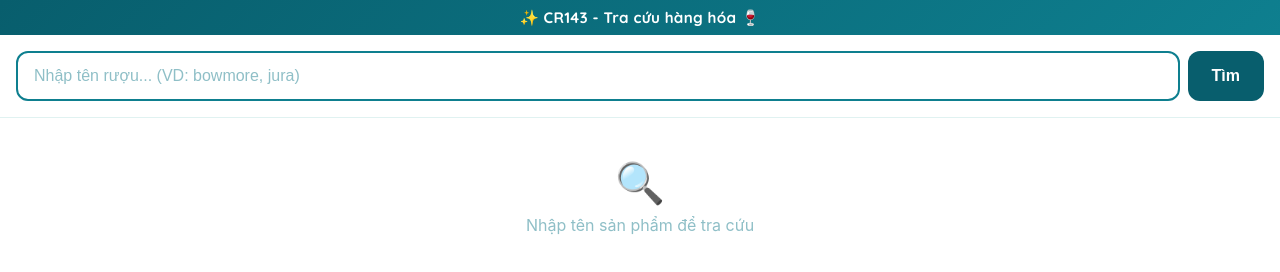
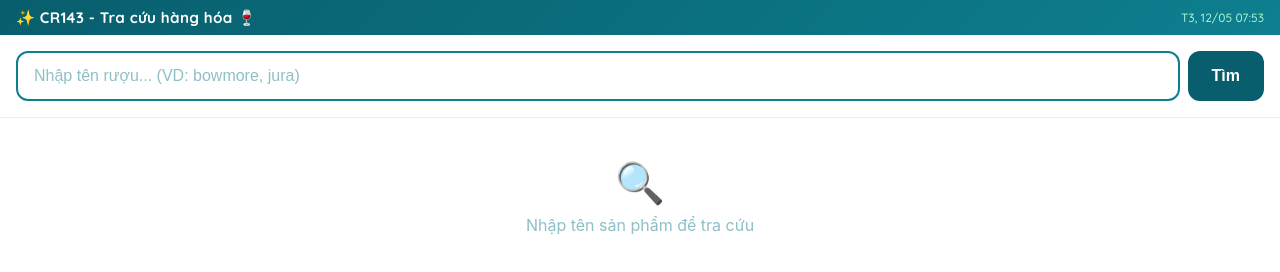
Before and after one commit to giangdao946/cr143-check, a website: page index.html in a window 1280 px wide. Drawn offline with Linux system fonts and the light colour scheme; no server answers.

Commit message:
style: header trái-phải + đồng hồ

```diff
--- a/index.html
+++ b/index.html
@@ -10,8 +10,9 @@
 <style>
 * { margin: 0; padding: 0; box-sizing: border-box; }
 body { font-family: -apple-system, BlinkMacSystemFont, 'Segoe UI', Roboto, sans-serif; background: #fff; color: #1a1a1a; min-height: 100vh; }
-.header { background: linear-gradient(135deg, #085e6d 0%, #0e7f8f 100%); padding: 8px 16px; text-align: center; }
+.header { background: linear-gradient(135deg, #085e6d 0%, #0e7f8f 100%); padding: 8px 16px; display: flex; justify-content: space-between; align-items: center; }
 .header h1 { font-family: 'Quicksand', sans-serif; font-size: 0.95rem; font-weight: 700; color: #fff; letter-spacing: 0.3px; }
+.header-time { font-family: 'Quicksand', sans-serif; font-size: 0.75rem; color: #a7f3d0; font-weight: 500; white-space: nowrap; }
 .search-box { padding: 16px; position: sticky; top: 0; background: #fff; z-index: 10; border-bottom: 1px solid #e0f2f1; }
 .search-wrap { display: flex; gap: 8px; position: relative; }
 .search-wrap input { flex: 1; padding: 14px 16px; border-radius: 12px; border: 2px solid #e0f2f1; background: #fff; color: #1a1a1a; font-size: 1rem; outline: none; transition: border-color 0.2s; }
@@ -70,6 +71,7 @@ body { font-family: -apple-system, BlinkMacSystemFont, 'Segoe UI', Roboto, sans-
 
 <div class="header">
   <h1>✨ CR143 - Tra cứu hàng hóa 🍷</h1>
+  <span class="header-time" id="headerTime"></span>
 </div>
 
 <div class="search-box">
@@ -90,6 +92,20 @@ body { font-family: -apple-system, BlinkMacSystemFont, 'Segoe UI', Roboto, sans-
 </div>
 
 <script>
+// Clock
+function updateClock() {
+  const now = new Date();
+  const days = ['CN','T2','T3','T4','T5','T6','T7'];
+  const d = days[now.getDay()];
+  const dd = String(now.getDate()).padStart(2,'0');
+  const mm = String(now.getMonth()+1).padStart(2,'0');
+  const hh = String(now.getHours()).padStart(2,'0');
+  const mi = String(now.getMinutes()).padStart(2,'0');
+  document.getElementById('headerTime').textContent = `${d}, ${dd}/${mm} ${hh}:${mi}`;
+}
+updateClock();
+setInterval(updateClock, 30000);
+
 const API_BASE = '/api';
 let allProducts = [];
 let currentFilter = 'all';
```
